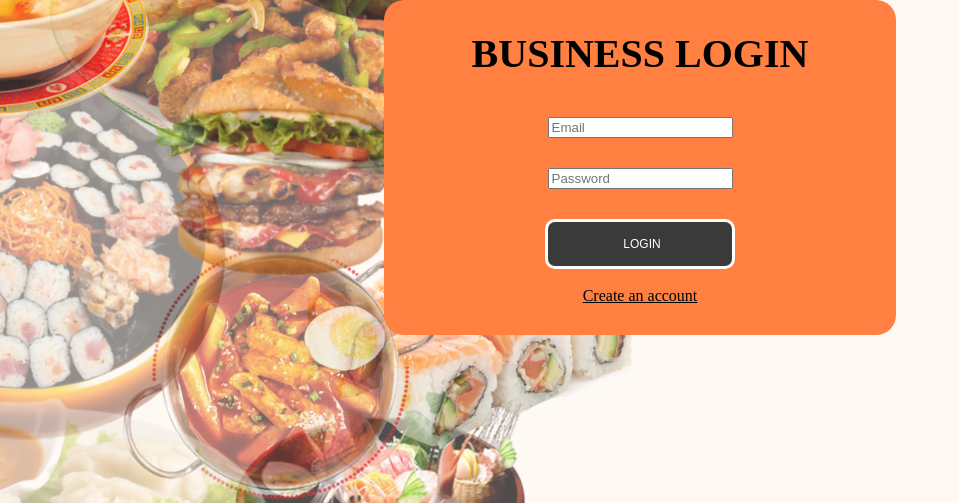
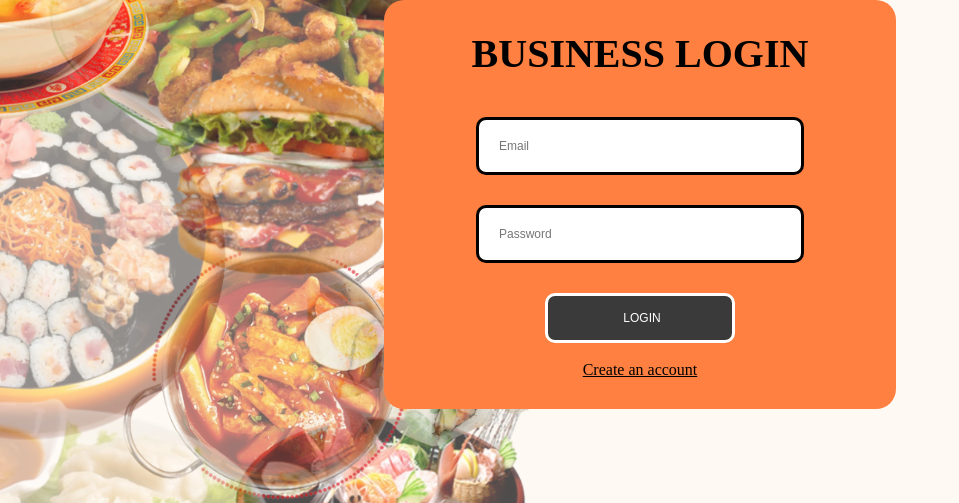
Before and after one commit to L-L-0-Y-D/systemcapstoneV2, a PHP site: page /business/ownerlogin.php in a window 1280 px wide. Shown: the part 204-707 px from the top of the page, without its empty margins (0-959 px from the left). Run offline with PHP 8.4, Linux system fonts and the light colour scheme; a stand-in replaces the project's code that opens the database connection.

Commit message:
ownerlogin mobile view done

```diff
--- a/business/ownerlogin.php
+++ b/business/ownerlogin.php
@@ -30,10 +30,10 @@ include ('../connection.php');
 
                 ?>
             <div class="row">
-                <input type="email" name="business_email" required placeholder="Email" class="password-box"/>
+                <input type="email" name="business_email" required placeholder="Email" class="input"/>
             </div>
             <div class="row">
-                <input type="password" name="business_password" required placeholder="Password" class="password-box"/>
+                <input type="password" name="business_password" required placeholder="Password" class="input"/>
             </div>
                 <button class="login-btn" name='business_login' >LOGIN</button> <br> <br>
                 <!--link to connect with register php-->
--- a/login.css
+++ b/login.css
@@ -87,7 +87,7 @@ header:hover {
     }
     .container {
         text-align: center;
-        left:12%;
+        margin-left:12%;
         width: 300px;
         margin-bottom: 20px;
     }
```
